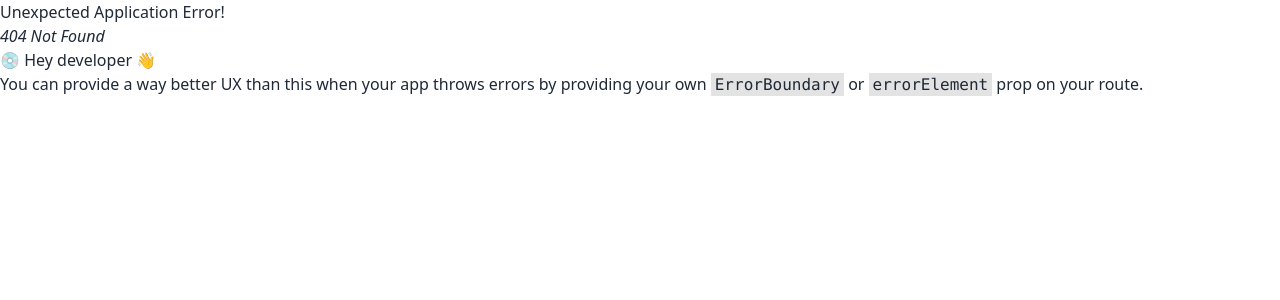
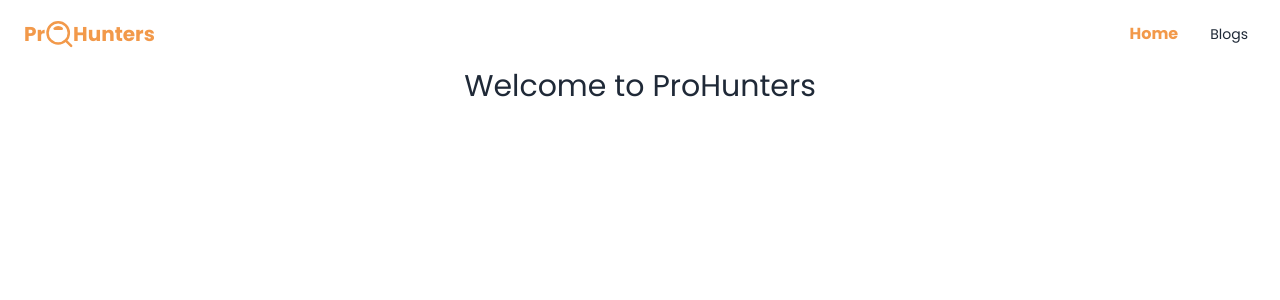
Before and after one commit to Jahid2121/pro-hunters-client, a React (Vite) app: page /home in a window 1280 px wide. Before the commit this address had no page. Shown: the top 300 px of the page. Built offline with nearby package versions, Linux system fonts and the light colour scheme.

Commit message:
Update design of Navbar

```diff
--- /dev/null
+++ b/src/components/Navbar/NavItems.css
@@ -0,0 +1,6 @@
+.custom{
+    color: #F2994A;
+    font-weight: 700;
+    font-size: 16px;
+
+}
--- a/src/components/Navbar/NavItems.jsx
+++ b/src/components/Navbar/NavItems.jsx
@@ -1,5 +1,5 @@
 import { NavLink } from "react-router-dom";
-
+import "../Navbar/NavItems.css"
 const NavItems = () => {
   const navlinks = ["home", "blogs"];
   return (
@@ -9,11 +9,9 @@ const NavItems = () => {
         <li key={link}>
           <NavLink
             to={`/${link}`}
-            className={({ isActive, isPending, isTransitioning }) =>
+            className={({ isActive }) =>
               [
-                isPending ? "pending" : "",
-                isActive ? "active" : "",
-                isTransitioning ? "transitioning" : "",
+                isActive ? "custom" : "",
               ].join(" ")
             }
           >
--- a/src/components/Navbar/Navbar.jsx
+++ b/src/components/Navbar/Navbar.jsx
@@ -1,5 +1,5 @@
 import NavItems from "./NavItems";
-
+import search from "../../assets/Icons/Frame 37.svg"
 
 
 
@@ -10,7 +10,7 @@ const Navbar = ({children}) => {
       <input id="my-drawer-3" type="checkbox" className="drawer-toggle" />
       <div className="drawer-content flex flex-col">
         {/* Navbar */}
-        <div className="w-full navbar bg-base-300">
+        <div className="w-full navbar ">
           <div className="flex-none lg:hidden">
             <label
               htmlFor="my-drawer-3"
@@ -32,7 +32,7 @@ const Navbar = ({children}) => {
               </svg>
             </label>
           </div>
-          <div className="flex-1 px-2 mx-2">ProHunters</div>
+          <div className="flex-1 px-2 text-xl font-bold text-customOrange mx-2">Pr <span><img src={search} alt="" /></span> Hunters</div>
           <div className="flex-none hidden lg:block">
             <ul className="menu menu-horizontal">
               {/* Navbar menu content here */}
--- a/tailwind.config.js
+++ b/tailwind.config.js
@@ -6,6 +6,9 @@ export default {
   ],
   theme: {
     extend: {
+      colors: {
+        customOrange: "#F2994A"
+      },
       fontFamily: {
         poppins: "'Poppins', sans-serif;",
       }
```
Also changed, not shown: src/Routes/Routes.jsx (+6 -1 lines), src/assets/Icons/Frame 37.svg (added).
